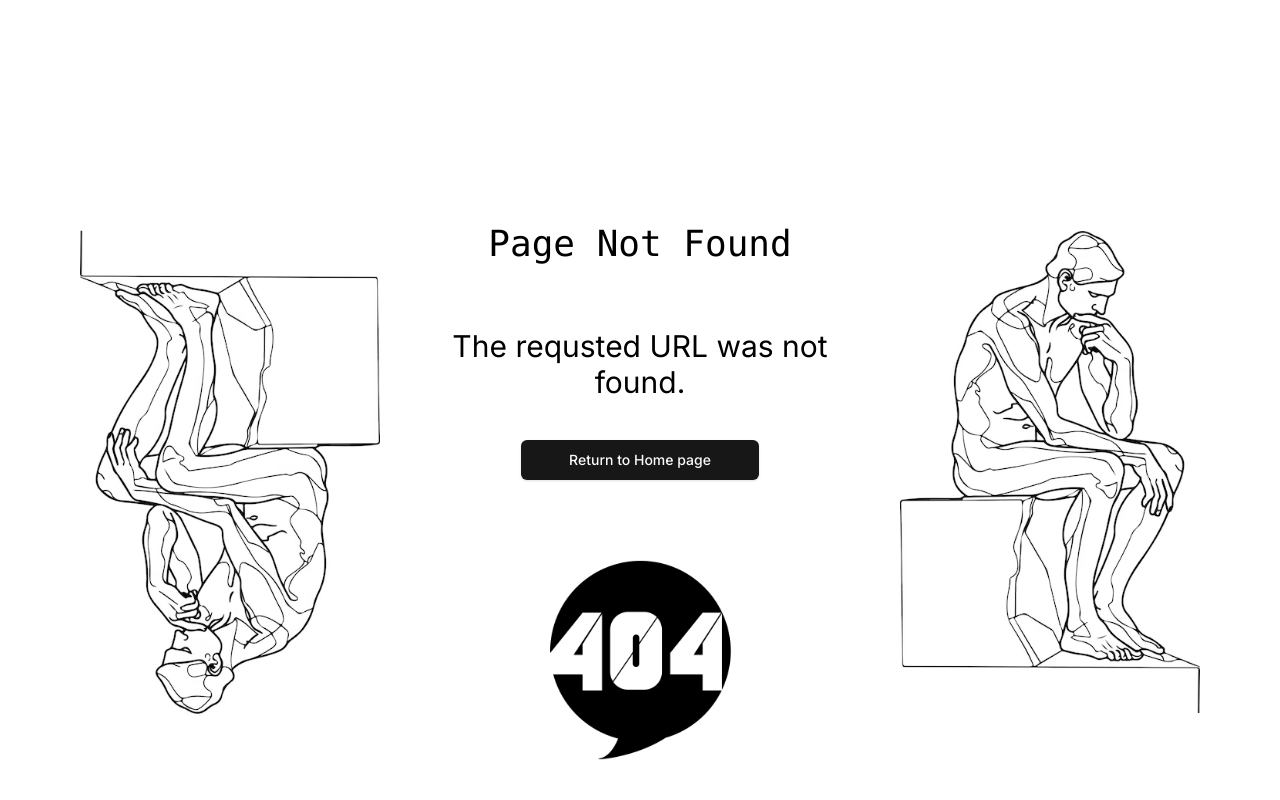
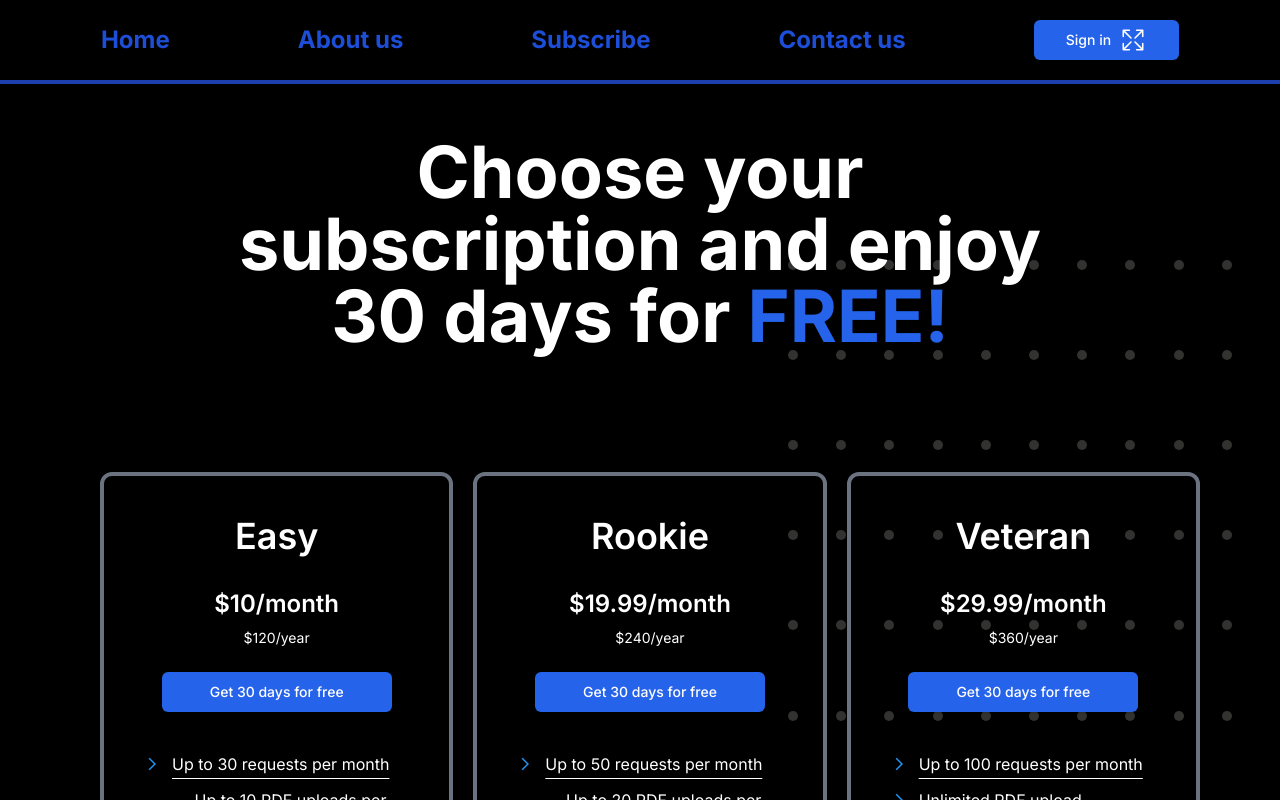
Before and after one commit to Dmytro1918/ai-pdf-chat, a Next.js app: page /pricing in a window 1280 px wide. Before the commit this address had no page. Shown: the top 800 px of the page. Built offline with nearby package versions, Linux system fonts and the light colour scheme; no server answers.

Commit message:
changed hover animation + page structure changed;

```diff
--- a/src/app/components/navBar.tsx
+++ b/src/app/components/navBar.tsx
@@ -38,7 +38,7 @@ const NavBar:React.FC<NavBarProps> = ({navBarItems=defaultNavBarItems, bgColor})
 
                     <ul className="flex flex-row justify-between gap-32 items-center text-blue-700 text-2xl font-bold">
                         {navBarItems.map((item, index)=> (
-                            <li key={index} className="hover:text-blue-500 hover:underline-offset-4 transition-all duration-700 transform hover:scale-150 origin-left">
+                            <li key={index} className="hover:text-blue-50 transition-colors duration-300 ease-in ">
                                 <Link href={item.url}>
                                     {item.title}
                                 </Link>
--- a/src/app/pages/description/page.tsx
+++ b/src/app/description/page.tsx
@@ -1,4 +1,4 @@
-import MaxWidthWrapper from "../../components/maxWidthWrapper";
+import MaxWidthWrapper from "../components/maxWidthWrapper";
 import { Metadata,  } from "next";
 import Image from "next/image";
 
--- a/src/app/pages/pricing/page.tsx
+++ b/src/app/pricing/page.tsx
@@ -1,6 +1,6 @@
-import DottedBackground from "../../components/dottedBackground";
-import NavBar, { defaultNavBarItems } from "../../components/navBar";
-import PricingSection from "../../components/pricingSection";
+import DottedBackground from "../components/dottedBackground";
+import NavBar, { defaultNavBarItems } from "../components/navBar";
+import PricingSection from "../components/pricingSection";
 import { Metadata } from "next";
 
 export const metadata :Metadata = {
@@ -11,7 +11,7 @@ export const metadata :Metadata = {
 export default function Pricing () {
     return (
         <>
-            <NavBar bgColor="bg-slate-50" navBarItems={defaultNavBarItems} ></NavBar>
+            <NavBar bgColor="" navBarItems={defaultNavBarItems} ></NavBar>
             <DottedBackground children={<PricingSection></PricingSection>}/>
 
         </>
```
